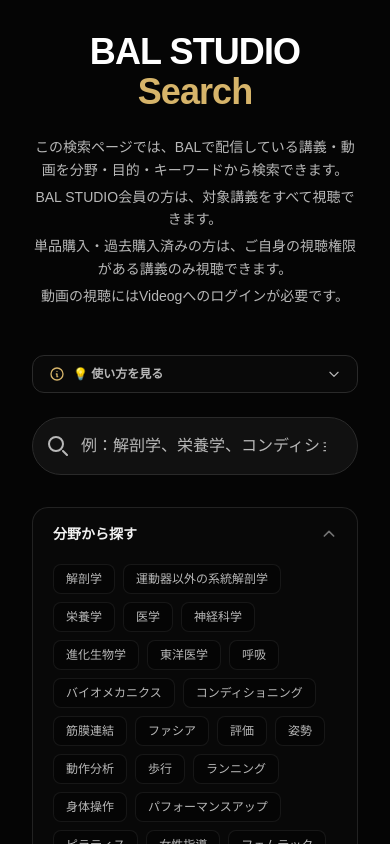
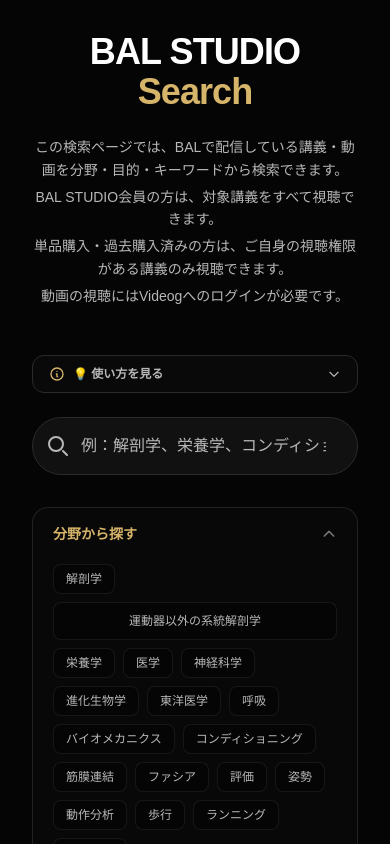
Before and after one commit to KENTA-KAJI/bal-studio-search, a Next.js app: page / in a window 390 px wide. Both pictures are taken after a click on the button "分野から探す". Shown: the top 844 px of the page. Built offline with nearby package versions, Linux system fonts and the light colour scheme.

Commit message:
Adjust search tag accordion colors and make long tags w-full on mobile

```diff
--- a/src/components/SearchTags.tsx
+++ b/src/components/SearchTags.tsx
@@ -69,7 +69,7 @@
               onClick={() => toggleCategory(category.title)}
               className="w-full flex items-center justify-between py-4 px-5 text-left font-bold text-foreground focus:outline-none select-none cursor-pointer"
             >
-              <span className={isEmbed ? "text-xs text-muted" : "text-sm text-foreground/95"}>
+              <span className={isEmbed ? "text-xs text-accent" : "text-sm text-accent font-bold"}>
                 {category.title}
               </span>
               <svg
@@ -88,12 +88,17 @@
                 <div className="flex flex-wrap gap-2">
                   {category.tags.map((tag) => {
                     const isActive = selectedTags.includes(tag);
+                    const isLongTag = tag.length >= 10;
                     return (
                       <button
                         key={tag}
                         onClick={() => onTagClick(tag)}
                         className={`
-                          px-3 py-1.5 rounded-lg transition-all duration-200 border text-xs font-medium cursor-pointer
+                          rounded-lg transition-all duration-200 border text-xs font-medium cursor-pointer
+                          ${isLongTag
+                            ? "w-full sm:w-auto text-center py-2.5 sm:py-1.5 px-4 sm:px-3"
+                            : "px-3 py-1.5"
+                          }
                           ${isActive
                             ? "bg-accent/20 border-accent text-accent font-semibold shadow-[0_0_8px_rgba(214,180,106,0.2)]"
                             : "bg-background border-border/50 text-muted hover:border-accent/40 hover:text-foreground"
```
